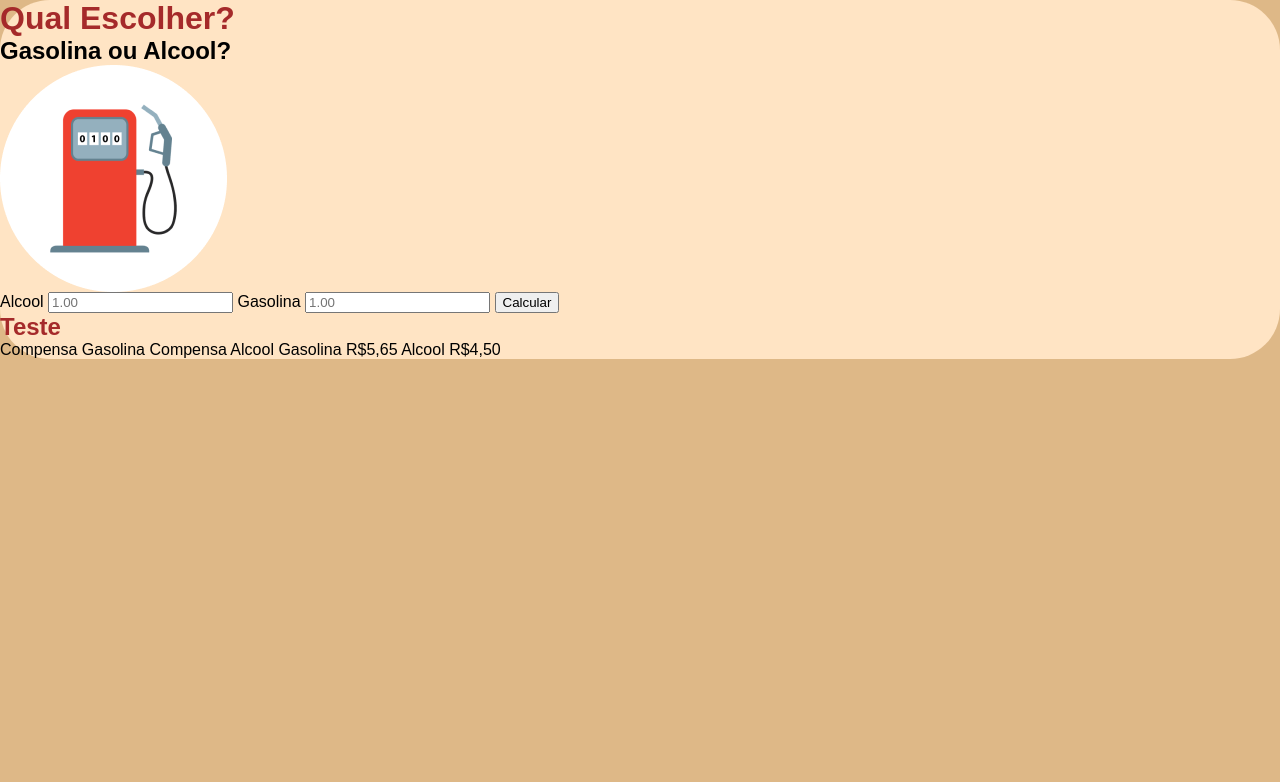
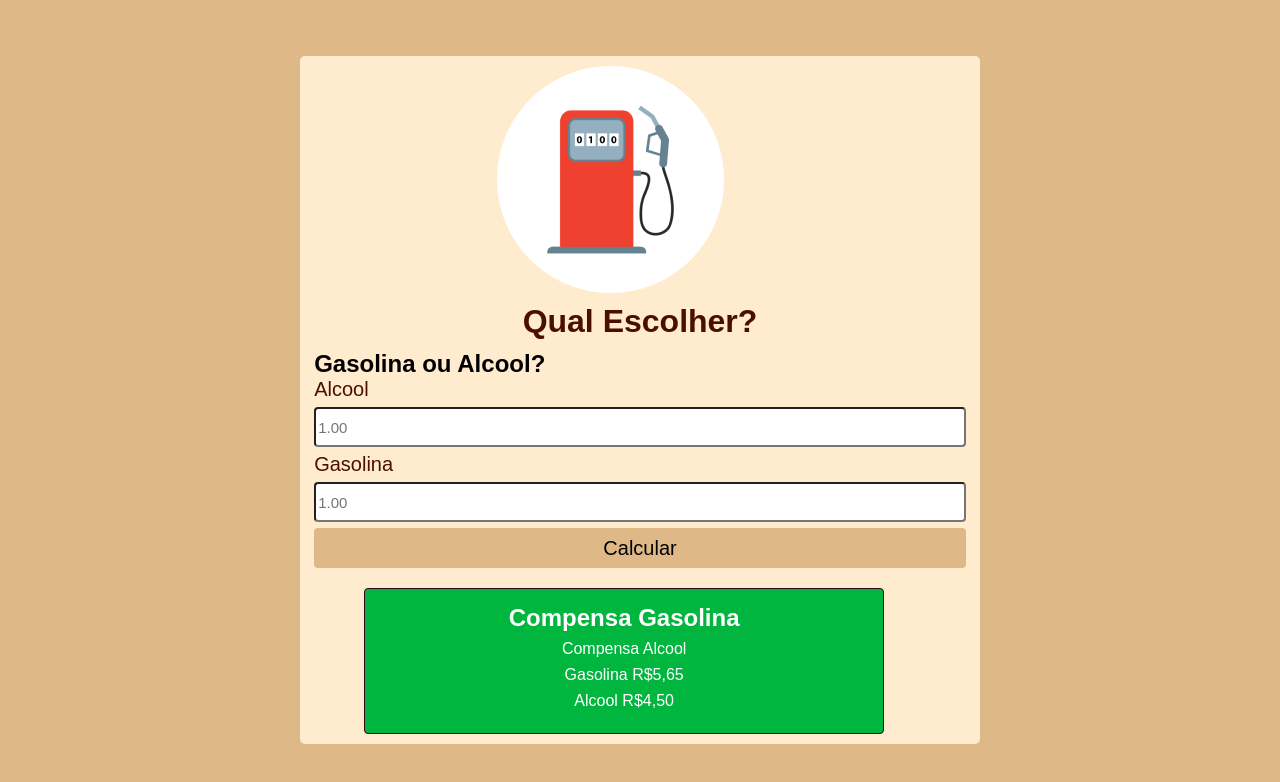
Before and after one commit to AndreyBrincker/Site, a plain HTML site: page index.html in a window 1280 px wide. Drawn offline with Linux system fonts and the light colour scheme.

Commit message:
site 2.2
Mudanças de estilo no css e demais

```diff
--- a/index.html
+++ b/index.html
@@ -11,27 +11,28 @@
 </head>
 
 <body>
-    <main>
-        <h1>Qual Escolher?</h1>
+    <main class="container">
+        <img class="logo" src="./img/logo.png" alt="logo da calculadora"/>
+        <h1 class="letralogo">Qual Escolher?</h1>
         <h2>Gasolina ou Alcool?</h2>
-        <img src="./img/logo.png" alt="logo da calculadora"/>
 
-        <form>
+
+        <form class="form">
             <label>Alcool </label>
 
-                <input type="number" placeholder="1.00" min="1" step="0.01" required>
+                <input class="input" type="number" placeholder="1.00" min="1" step="0.01" required>
 
             <label>Gasolina</label>
 
-                <input type="number" placeholder="1.00" min="1" step="0.01" required>
+                <input class="input" type="number" placeholder="1.00" min="1" step="0.01" required>
 
-                <input type="submit" value="Calcular">
+                <input class="botao" type="submit" value="Calcular">
         </form>
 
-        <section>
+        <section class="resultado">
 
-            <h1>Teste</h1>
-            <span>Compensa Gasolina</span>
+
+            <span id="textoresultado">Compensa Gasolina</span>
             <span>Compensa Alcool</span>
 
             <span>Gasolina R$5,65</span>
--- a/style.css
+++ b/style.css
@@ -7,15 +7,85 @@
 body
 {
     background-color: burlywood;
+    height: 100vh;
+    display: flex;
+    justify-content: center;
+    align-items: center;
+    flex-direction: column;
 }
 
-main
-{
-    background-color:bisque;
-    border-radius: 50px;
+.container{
+    background-color:blanchedalmond;
+    max-width: 750px;
+    justify-content: center;
+    align-items: center;
+    padding: 10 14px;
+    border-radius: 5px;
 }
 
-h1
-{
-    color: brown;
+
+.logo{
+
+
+    padding-left: 28%;
 }
+
+.letralogo{
+
+    margin: 10 0;
+    text-align: center;
+    color: rgb(75, 15, 0)
+}
+.form label{
+    color: rgb(75, 15, 0);
+    font-size: 20px;
+    text-align: center;
+}
+
+.input{
+    width: 100%;
+    height: 40px;
+    font-size: 15px;
+    border-radius: 4px;
+    margin-top: 6px;
+    margin-bottom: 6px;
+}
+
+.botao{
+    width: 100%;
+    height: 40px;
+    background-color: burlywood;
+    cursor: pointer;
+    border-radius: 4px;
+    border: 0;
+    font-size: 20px;
+    font-size: bold;
+}
+
+.resultado{
+    background-color: #00b63e;
+    max-width: 520px;
+    padding: 15px 15px;
+    text-align: center;
+    margin-top: 20px;
+    margin-left: 50px;
+    border-radius: 4px;
+    display: flex;
+    flex-direction: column;
+    border: 1px solid #350114;
+    transition: transform 0.8s;
+
+}
+.resultado span{
+    color: #ffff;
+    margin-bottom: 8px;
+}
+
+.resultado:hover{
+    transform: scale(1.1);
+
+}
+#textoresultado{
+    font-size: 24px;
+    font-weight: bold;
+}
```
